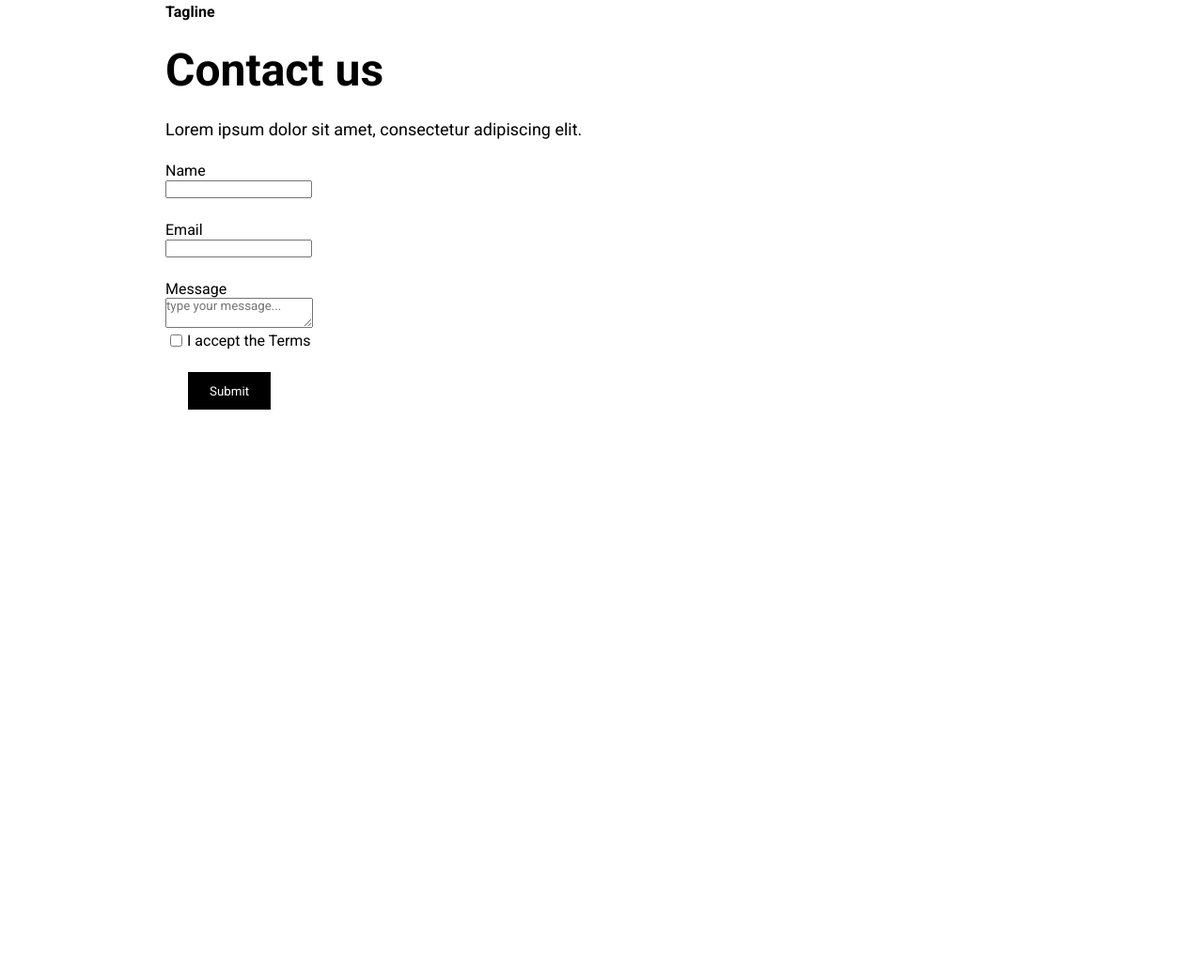
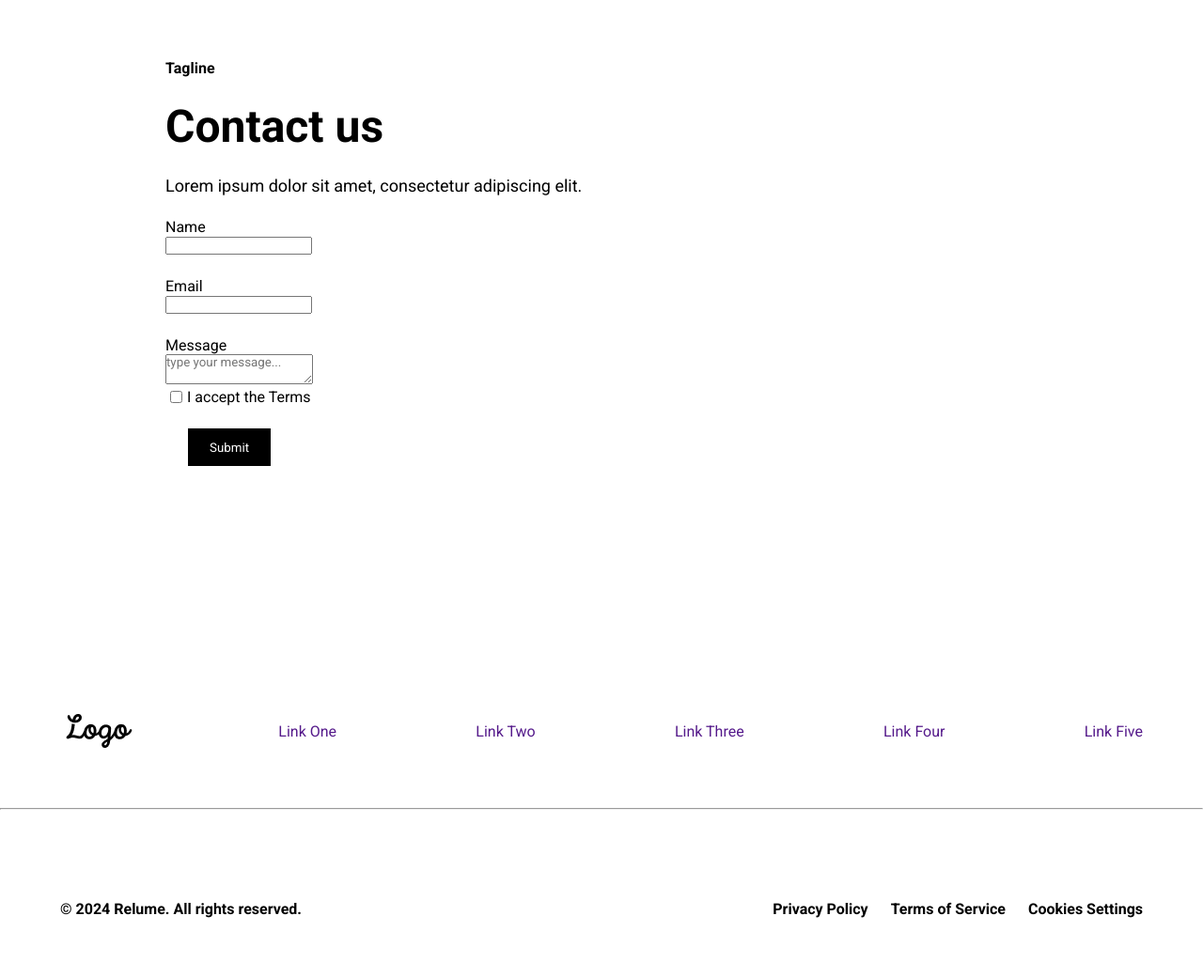
Before and after one commit to levicassio/WebStandards-aulas, a plain HTML site: page 13abril/relume.html in a window 1280 px wide. Shown: the part 1124-2165 px from the top of the page at 94% size. Before the commit the page ends 1760 px from the top, so only its background shows below. Drawn offline with Linux system fonts and the light colour scheme.

Commit message:
Feat: add Footer ( relume page )

```diff
--- a/13abril/relume.html
+++ b/13abril/relume.html
@@ -78,5 +78,31 @@
             </form>
         </div>
     </main>
+
+    <footer>
+        <div class="container-footer">
+            <div class="content-footer">
+                <img src="./relume-page/src/assets/images/logoheader.png" alt="logo-footer">
+                <a href="">Link One</a>
+                <a href="">Link Two</a>
+                <a href="">Link Three</a>
+                <a href="">Link Four</a>
+                <a href="">Link Five</a>
+            </div>
+
+            <div class="credits-footer">
+                <hr>
+                <div class="row-footer">
+                    <h6>© 2024 Relume. All rights reserved.</h6>
+
+                    <div class="links-footer">
+                    <h6>Privacy Policy</h6>
+                    <h6>Terms of Service</h6>
+                    <h6>Cookies Settings</h6>
+                    </div>
+                </div>
+            </div>
+        </div>
+    </footer>
 </body>
 </html>
--- a/13abril/style/relume.css
+++ b/13abril/style/relume.css
@@ -10,6 +10,7 @@
     display: flex;
     align-items: center;
     justify-content: space-between;
+    padding: 30px;
 }
 
 nav {
@@ -129,3 +130,32 @@ p {
     field-sizing: content;
     width: 100%;
 }
+
+.content-footer {
+    display: flex;
+    align-items: center;
+    justify-content: space-between;
+    padding: 64px;
+    max-width: 100%;
+}
+
+.content-footer > a {
+    display: flex;
+    gap: 32px;
+
+}
+
+.row-footer {
+    display: flex;
+    justify-content: space-between;
+    align-items: center;
+    margin-top: 32px;
+    padding-bottom: 80px;
+    padding: 64px;
+}
+
+.links-footer {
+    display: flex;
+    align-items: center;
+    gap: 24px;
+}
```
